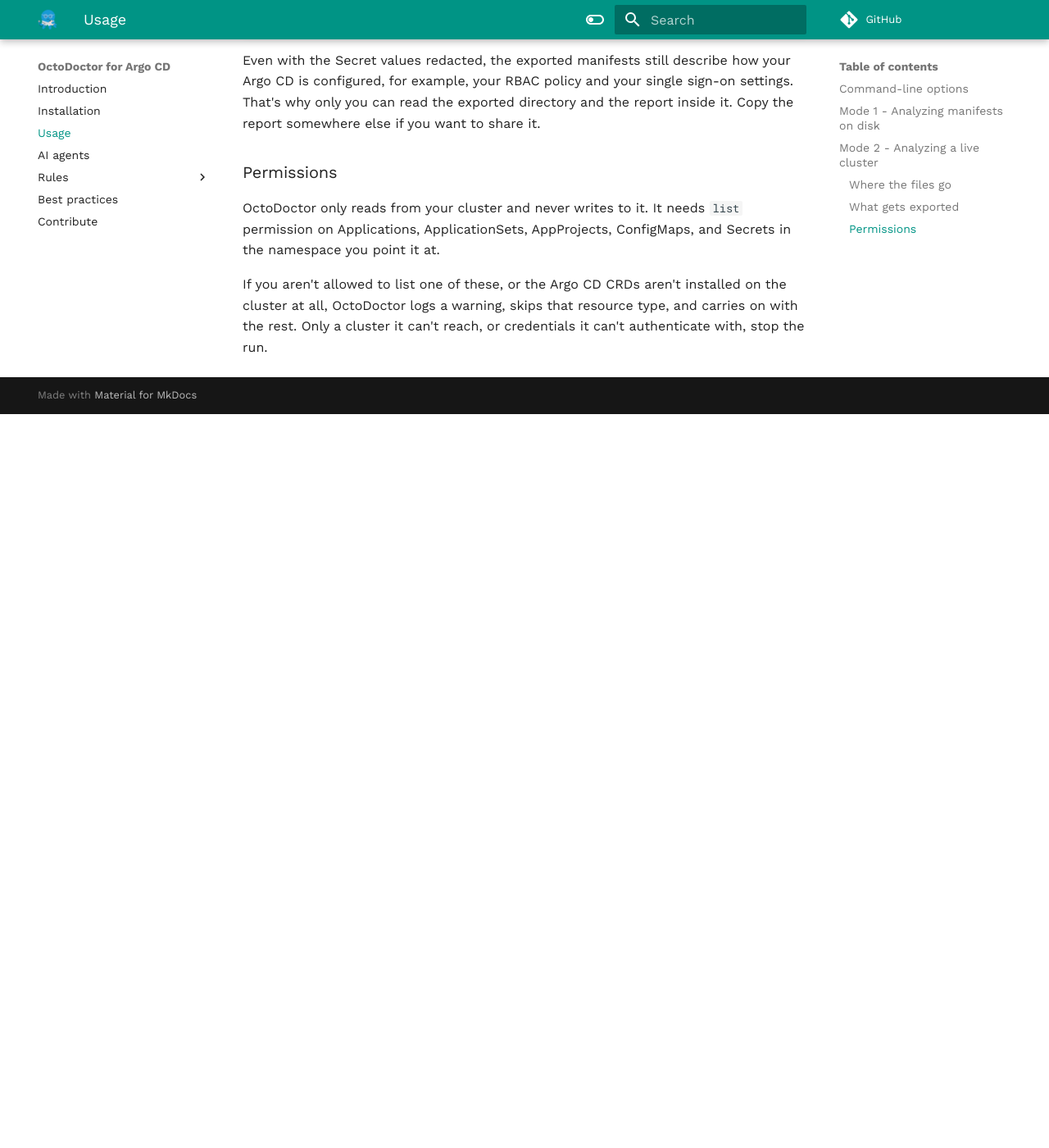
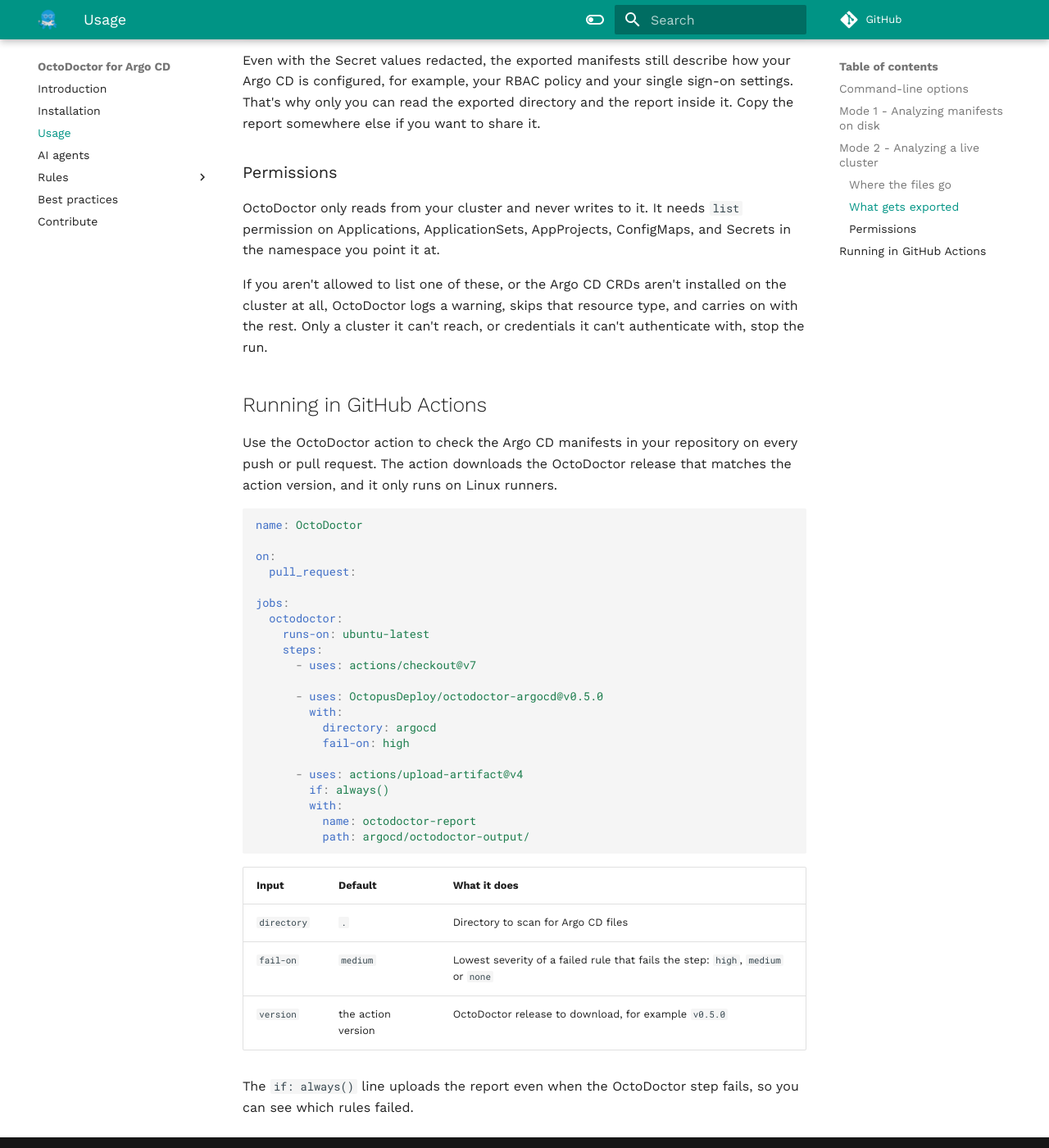
Before and after one commit to OctopusDeploy/octodoctor-argocd, an MkDocs documentation site: the page built from docs/usage.md, in a window 1280 px wide and 1400 px high, scrolled down 4253 px. Shown: the whole window at 82% size. Built offline with MkDocs 1.6.1 and Material for MkDocs 9.7.7, drawn with Linux system fonts in a browser that asks for light colours; comment, search, counter and statistics services are not loaded; before the commit the page ends 4758 px from its top, so only the background shows below that.

Commit message:
feat: Github action for running octodoctor in CI
Signed-off-by: Kostis Kapelonis <kostis.kapelonis@octopus.com>

````diff
--- a/docs/usage.md
+++ b/docs/usage.md
@@ -172,3 +172,42 @@
 If you aren't allowed to list one of these, or the Argo CD CRDs aren't installed on the cluster at
 all, OctoDoctor logs a warning, skips that resource type, and carries on with the rest. Only a cluster it
 can't reach, or credentials it can't authenticate with, stop the run.
+
+## Running in GitHub Actions
+
+Use the OctoDoctor action to check the Argo CD manifests in your repository on every push or pull
+request. The action downloads the OctoDoctor release that matches the action version, and it only
+runs on Linux runners.
+
+```yaml
+name: OctoDoctor
+
+on:
+  pull_request:
+
+jobs:
+  octodoctor:
+    runs-on: ubuntu-latest
+    steps:
+      - uses: actions/checkout@v7
+
+      - uses: OctopusDeploy/octodoctor-argocd@v0.5.0
+        with:
+          directory: argocd
+          fail-on: high
+
+      - uses: actions/upload-artifact@v4
+        if: always()
+        with:
+          name: octodoctor-report
+          path: argocd/octodoctor-output/
+```
+
+| Input | Default | What it does |
+|---|---|---|
+| `directory` | `.` | Directory to scan for Argo CD files |
+| `fail-on` | `medium` | Lowest severity of a failed rule that fails the step: `high`, `medium` or `none` |
+| `version` | the action version | OctoDoctor release to download, for example `v0.5.0` |
+
+The `if: always()` line uploads the report even when the OctoDoctor step fails, so you can see which
+rules failed.
````
Also changed, not shown: action.yml (added, +50 -0 lines), 1 other file.
